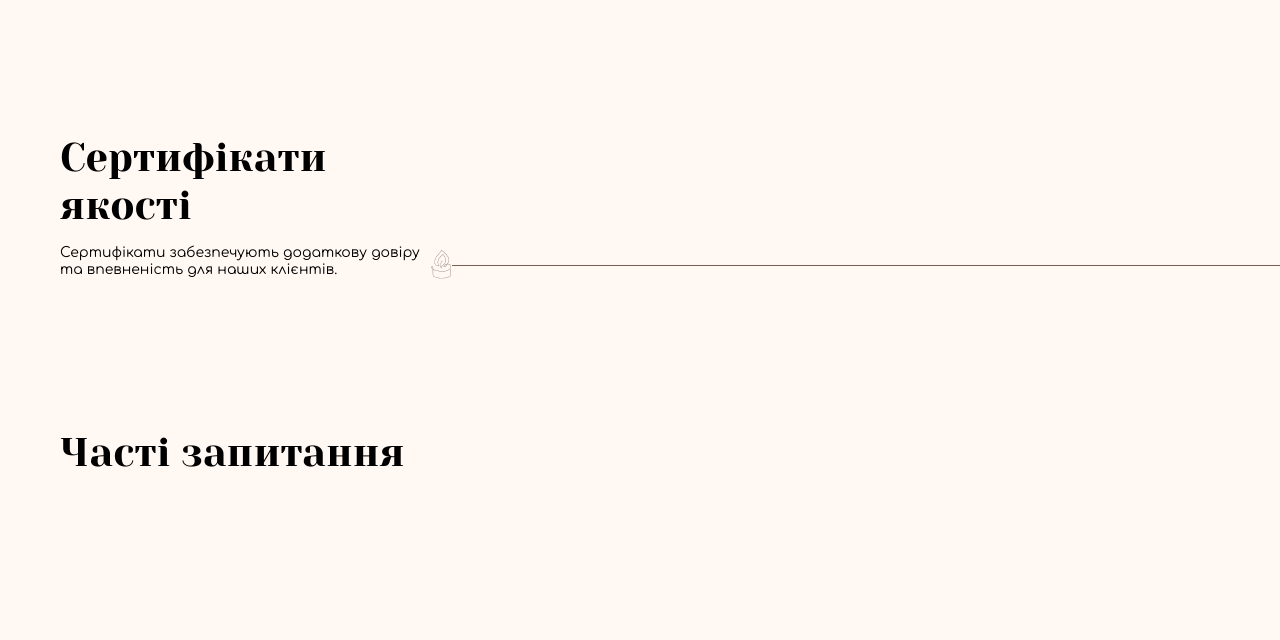
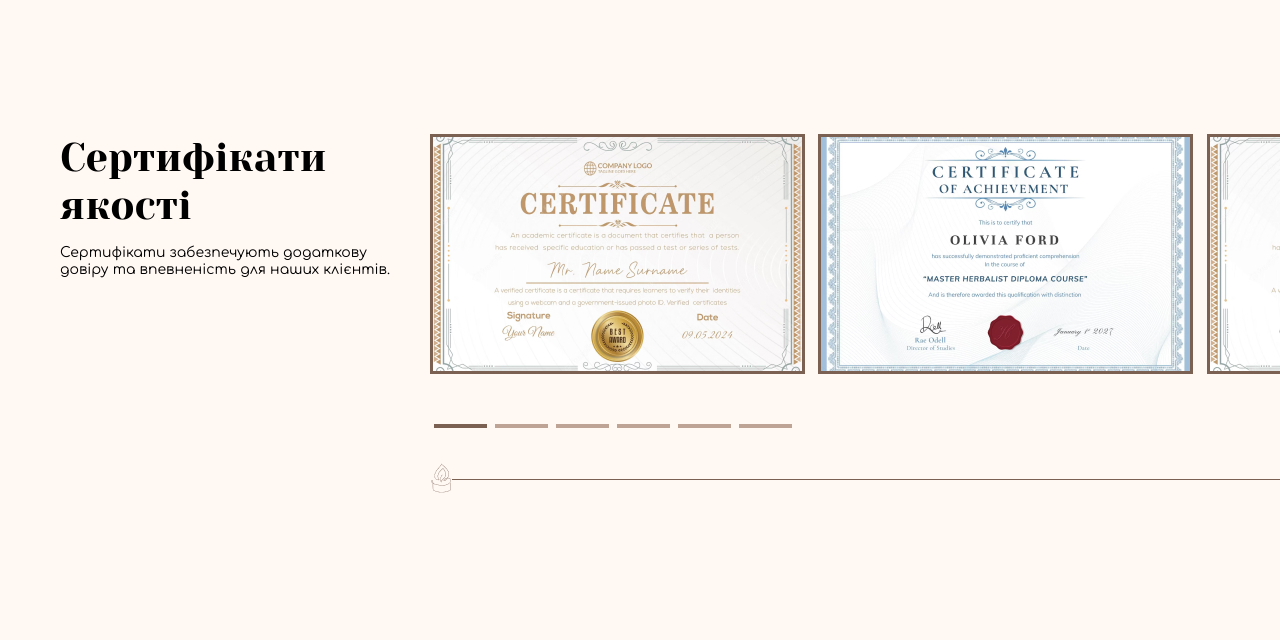
Before and after one commit to mzhigalka/CANDLER-WEBSITE, a plain HTML site: page index.html in a window 1280 px wide. Shown: the part 6620-7260 px from the top of the page. Drawn offline with nearby package versions, Linux system fonts and the light colour scheme.

Commit message:
add section certificates with slider

```diff
--- a/css/style.css
+++ b/css/style.css
@@ -435,7 +435,7 @@ button{
   overflow: hidden;
 }
 
-.feedback__content .swiper-pagination{
+.feedback__content .swiper-pagination {
   bottom: 50px;
 }
 
@@ -452,15 +452,23 @@ button{
   background-color: #7B6152;
 }
 
+.certificates__slider{
+  width: 1145px;
+  overflow: hidden;
+}
 
+.certificates__descr{
+  margin-right: 20px;
+}
 
+.certificates__content{
+  padding-bottom: 114px;
+}
 
-
-
-
-
-
-
+.certificates__content .swiper-pagination{
+  bottom: 60px;
+  text-align: left;
+}
 
 
 
--- a/index.html
+++ b/index.html
@@ -481,7 +481,6 @@
                     </div>
                   </div>
                 </div>
-
               </div>
               <div class="swiper-pagination"></div>
             </div>
@@ -491,16 +490,39 @@
 
       <section class="certificates section">
         <div class="container section__inner">
-          <div class="section__descr">
-            <h2 class="title">Сертифікати якості</h2>
+          <div class="certificates__descr section__descr">
+            <h2 class="title">
+              Сертифікати якості
+            </h2>
             <p class="section__text">
-              Сертифікати забезпечують додаткову довіру та впевненість для наших
-              клієнтів.
+              Сертифікати забезпечують додаткову довіру та впевненість для наших клієнтів.
             </p>
           </div>
-          <div
-            class="certificates__content section__content-descr section--decor"
-          ></div>
+          <div class="certificates__content section--decor">
+            <div class="certificates__slider">
+                <div class="swiper-wrapper">
+                  <div class="swiper-slide">
+                    <img class=""  src="/images/certificates-1.jpg" alt="">
+                  </div>
+                  <div class="swiper-slide">
+                    <img class=""  src="/images/certificates-2.jpg" alt="">
+                  </div>
+                  <div class="swiper-slide">
+                    <img class=""  src="/images/certificates-1.jpg" alt="">
+                  </div>
+                  <div class="swiper-slide">
+                    <img class=""  src="/images/certificates-2.jpg" alt="">
+                  </div>
+                  <div class="swiper-slide">
+                    <img class=""  src="/images/certificates-1.jpg" alt="">
+                  </div>
+                  <div class="swiper-slide">
+                    <img class=""  src="/images/certificates-2.jpg" alt="">
+                  </div>
+                </div>
+                <div class="swiper-pagination"></div>
+            </div>
+          </div>
         </div>
       </section>
 
--- a/js/main.js
+++ b/js/main.js
@@ -14,3 +14,13 @@ const swiperOne = new Swiper('.feedback__slider', {
   },
 
 });
+
+const swiperTwo = new Swiper('.certificates__slider', {
+  loop: true,
+  slidesPerView:3,
+  spaceBetween:20,
+  pagination: {
+    el: '.swiper-pagination',
+  },
+
+});
```
Also changed, not shown: images/certificates-1.jpg (added), images/certificates-2.jpg (added).
